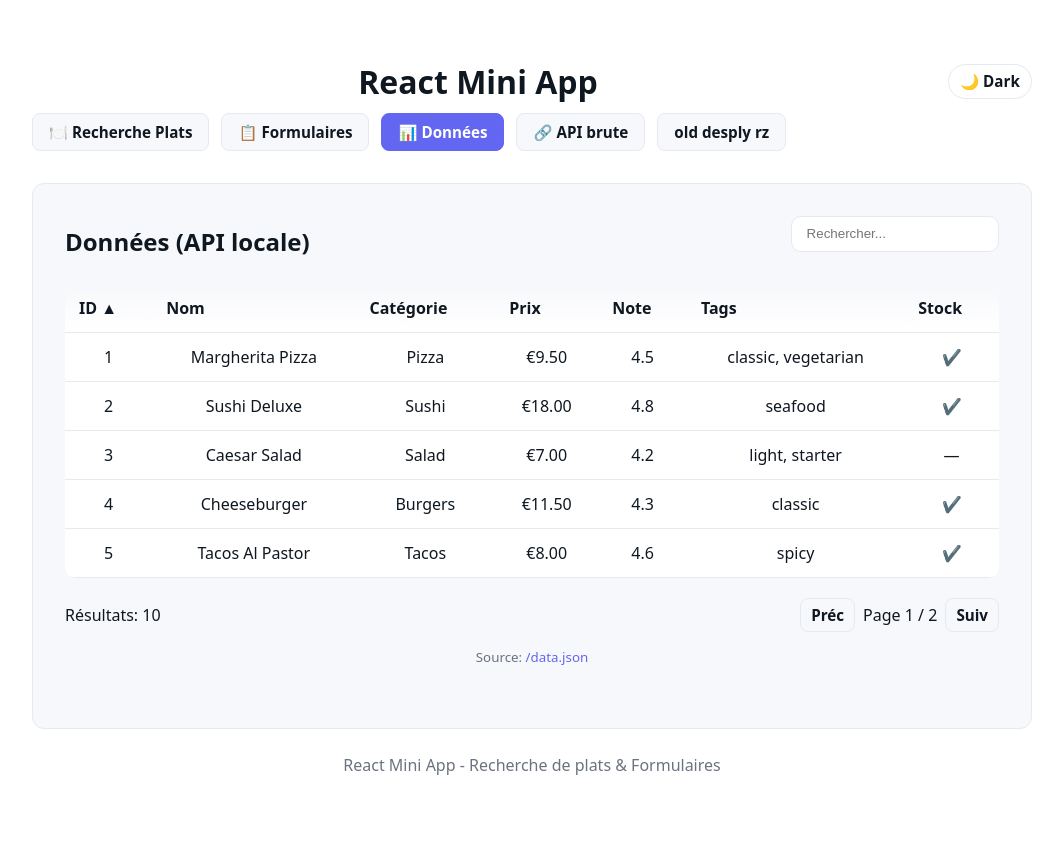
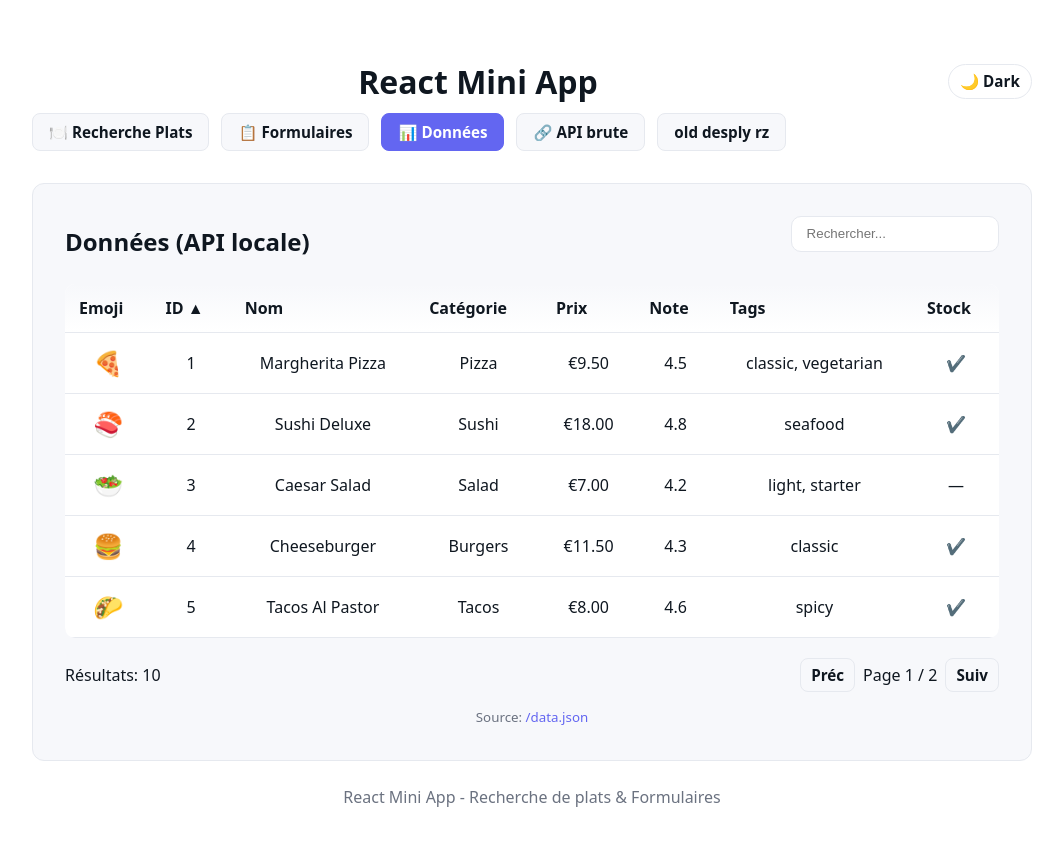
Before and after one commit to ofpptifrane58-max/testerDeepSource, a React (Vite) app: page / in a window 1280 px wide. Both pictures are taken after a click on the button "📊 Données". Shown: the top 846 px of the page, without its empty margins (108-1171 px from the left). Built offline with nearby package versions, Linux system fonts and the light colour scheme.

Commit message:
feat: ajouter des emojis aux éléments du menu et améliorer le style des formulaires

```diff
--- a/public/data.json
+++ b/public/data.json
@@ -1,12 +1,12 @@
 [
-  { "id": 1, "name": "Margherita Pizza", "category": "Pizza", "price": 9.5, "rating": 4.5, "inStock": true, "tags": ["classic","vegetarian"] },
-  { "id": 2, "name": "Sushi Deluxe", "category": "Sushi", "price": 18.0, "rating": 4.8, "inStock": true, "tags": ["seafood"] },
-  { "id": 3, "name": "Caesar Salad", "category": "Salad", "price": 7.0, "rating": 4.2, "inStock": false, "tags": ["light","starter"] },
-  { "id": 4, "name": "Cheeseburger", "category": "Burgers", "price": 11.5, "rating": 4.3, "inStock": true, "tags": ["classic"] },
-  { "id": 5, "name": "Tacos Al Pastor", "category": "Tacos", "price": 8.0, "rating": 4.6, "inStock": true, "tags": ["spicy"] },
-  { "id": 6, "name": "Pad Thai", "category": "Noodles", "price": 10.5, "rating": 4.4, "inStock": true, "tags": ["thai"] },
-  { "id": 7, "name": "Chocolate Cake", "category": "Dessert", "price": 6.0, "rating": 4.9, "inStock": true, "tags": ["sweet","baked"] },
-  { "id": 8, "name": "Greek Yogurt", "category": "Breakfast", "price": 4.0, "rating": 4.1, "inStock": false, "tags": ["healthy"] },
-  { "id": 9, "name": "Ramen Bowl", "category": "Noodles", "price": 12.0, "rating": 4.7, "inStock": true, "tags": ["hot","noodles"] },
-  { "id": 10, "name": "Pancakes", "category": "Breakfast", "price": 5.5, "rating": 4.0, "inStock": true, "tags": ["sweet"] }
+  { "id": 1, "name": "Margherita Pizza", "category": "Pizza", "emoji": "🍕", "price": 9.5, "rating": 4.5, "inStock": true, "tags": ["classic","vegetarian"] },
+  { "id": 2, "name": "Sushi Deluxe", "category": "Sushi", "emoji": "🍣", "price": 18.0, "rating": 4.8, "inStock": true, "tags": ["seafood"] },
+  { "id": 3, "name": "Caesar Salad", "category": "Salad", "emoji": "🥗", "price": 7.0, "rating": 4.2, "inStock": false, "tags": ["light","starter"] },
+  { "id": 4, "name": "Cheeseburger", "category": "Burgers", "emoji": "🍔", "price": 11.5, "rating": 4.3, "inStock": true, "tags": ["classic"] },
+  { "id": 5, "name": "Tacos Al Pastor", "category": "Tacos", "emoji": "🌮", "price": 8.0, "rating": 4.6, "inStock": true, "tags": ["spicy"] },
+  { "id": 6, "name": "Pad Thai", "category": "Noodles", "emoji": "🍜", "price": 10.5, "rating": 4.4, "inStock": true, "tags": ["thai"] },
+  { "id": 7, "name": "Chocolate Cake", "category": "Dessert", "emoji": "🍰", "price": 6.0, "rating": 4.9, "inStock": true, "tags": ["sweet","baked"] },
+  { "id": 8, "name": "Greek Yogurt", "category": "Breakfast", "emoji": "🥣", "price": 4.0, "rating": 4.1, "inStock": false, "tags": ["healthy"] },
+  { "id": 9, "name": "Ramen Bowl", "category": "Noodles", "emoji": "🍲", "price": 12.0, "rating": 4.7, "inStock": true, "tags": ["hot","noodles"] },
+  { "id": 10, "name": "Pancakes", "category": "Breakfast", "emoji": "🥞", "price": 5.5, "rating": 4.0, "inStock": true, "tags": ["sweet"] }
 ]
--- a/src/components/FoodSearch.jsx
+++ b/src/components/FoodSearch.jsx
@@ -1,5 +1,5 @@
 import React, { useMemo, useState } from "react";
-import foods from "../data/foods";
+import foods from "../../public/data.json";
 import "./FoodSearch.css";
 
 export default function FoodSearch() {
--- a/src/pages/DataApiView.jsx
+++ b/src/pages/DataApiView.jsx
@@ -3,12 +3,11 @@ import axios from 'axios';
 
 export default function DataApiView() {
   const [payload, setPayload] = useState(null);
-  const [loading, setLoading] = useState(false);
+  const [loading, setLoading] = useState(true);
   const [error, setError] = useState('');
 
   useEffect(() => {
     let mounted = true;
-    setLoading(true);
     axios.get('/data.json')
       .then(res => { if (mounted) setPayload(res.data); })
       .catch(err => { if (mounted) setError(err.message || 'Erreur'); })
@@ -18,9 +17,9 @@ export default function DataApiView() {
 
   return (
     <div style={{ maxWidth: 980, margin: '0 auto' }}>
-      <h2>API: réponse brute</h2>
-      {loading && <p>Chargement...</p>}
-      {error && <p style={{ color: 'crimson' }}>Erreur: {error}</p>}
+      <h2>🔗 API: réponse brute (JSON)</h2>
+      {loading && <p>⏳ Chargement...</p>}
+      {error && <p style={{ color: 'crimson' }}>❌ Erreur: {error}</p>}
       {payload && (
         <pre style={{ background: 'var(--card)', padding: 12, borderRadius: 8, overflowX: 'auto' }}>
           {JSON.stringify(payload, null, 2)}
--- a/src/pages/DataTable.jsx
+++ b/src/pages/DataTable.jsx
@@ -82,6 +82,7 @@ export default function DataTable() {
             <table className="modern-table">
               <thead>
                 <tr>
+                  <th>Emoji</th>
                   <th onClick={() => toggleSort('id')}>ID {sortBy.key === 'id' ? (sortBy.dir === 'asc' ? '▲' : '▼') : ''}</th>
                   <th onClick={() => toggleSort('name')}>Nom {sortBy.key === 'name' ? (sortBy.dir === 'asc' ? '▲' : '▼') : ''}</th>
                   <th onClick={() => toggleSort('category')}>Catégorie {sortBy.key === 'category' ? (sortBy.dir === 'asc' ? '▲' : '▼') : ''}</th>
@@ -94,6 +95,7 @@ export default function DataTable() {
               <tbody>
                 {paged.map(row => (
                   <tr key={row.id}>
+                    <td className="emoji-cell">{row.emoji}</td>
                     <td>{row.id}</td>
                     <td>{row.name}</td>
                     <td>{row.category}</td>
@@ -104,7 +106,7 @@ export default function DataTable() {
                   </tr>
                 ))}
                 {paged.length === 0 && (
-                  <tr><td colSpan={7} className="muted">Aucun résultat</td></tr>
+                  <tr><td colSpan={8} className="muted">Aucun résultat</td></tr>
                 )}
               </tbody>
             </table>
--- a/src/pages/FormsDemo.jsx
+++ b/src/pages/FormsDemo.jsx
@@ -132,14 +132,14 @@ export default function FormsDemo() {
   return (
     <div className="forms-demo">
       <div className="forms-header">
-        <h1>Tous les types de formulaires HTML</h1>
-        <p>Exemple complet avec tous les types d'inputs disponibles en HTML5.</p>
+        <h1>📝 Tous les types de formulaires HTML</h1>
+        <p>✨ Exemple complet avec tous les types d'inputs disponibles en HTML5.</p>
       </div>
 
       <form onSubmit={handleSubmit} className="demo-form">
         {/* Text Input */}
         <fieldset>
-          <legend>Inputs texte</legend>
+          <legend>📝 Inputs texte</legend>
 
           <div className="form-group">
             <label htmlFor="text">Text:</label>
@@ -216,7 +216,7 @@ export default function FormsDemo() {
 
         {/* Number & Range */}
         <fieldset>
-          <legend>Nombres & Plages</legend>
+          <legend>🔢 Nombres & Plages</legend>
 
           <div className="form-group">
             <label htmlFor="number">Nombre:</label>
@@ -248,7 +248,7 @@ export default function FormsDemo() {
 
         {/* Checkboxes */}
         <fieldset>
-          <legend>Boîtes à cocher (Checkboxes)</legend>
+          <legend>☑️ Boîtes à cocher (Checkboxes)</legend>
 
           <div className="form-group checkbox-group">
             <label htmlFor="checkbox">
@@ -284,7 +284,7 @@ export default function FormsDemo() {
 
         {/* Radio */}
         <fieldset>
-          <legend>Boutons radio</legend>
+          <legend>🔘 Boutons radio</legend>
 
           <div className="form-group">
             <div className="radio-group">
@@ -306,7 +306,7 @@ export default function FormsDemo() {
 
         {/* Select */}
         <fieldset>
-          <legend>Listes déroulantes</legend>
+          <legend>📋 Listes déroulantes</legend>
 
           <div className="form-group">
             <label htmlFor="select">Sélectionnez une option:</label>
@@ -348,7 +348,7 @@ export default function FormsDemo() {
 
         {/* Textarea */}
         <fieldset>
-          <legend>Zone de texte</legend>
+          <legend>📄 Zone de texte</legend>
 
           <div className="form-group">
             <label htmlFor="textarea">Textarea:</label>
@@ -365,7 +365,7 @@ export default function FormsDemo() {
 
         {/* Date & Time */}
         <fieldset>
-          <legend>Dates & Heures</legend>
+          <legend>📅 Dates & Heures</legend>
 
           <div className="form-group">
             <label htmlFor="date">Date:</label>
@@ -425,7 +425,7 @@ export default function FormsDemo() {
 
         {/* Color */}
         <fieldset>
-          <legend>Couleur</legend>
+          <legend>🎨 Couleur</legend>
 
           <div className="form-group">
             <label htmlFor="color">Sélectionnez une couleur:</label>
@@ -444,7 +444,7 @@ export default function FormsDemo() {
 
         {/* File */}
         <fieldset>
-          <legend>Fichier</legend>
+          <legend>📁 Fichier</legend>
 
           <div className="form-group">
             <label htmlFor="file">Télécharger un fichier:</label>
@@ -468,7 +468,7 @@ export default function FormsDemo() {
             {loading ? '⏳ Envoi en cours...' : '📤 Soumettre avec Axios'}
           </button>
           <button type="reset" onClick={handleReset} className="btn btn-secondary" disabled={loading}>
-            Réinitialiser
+            🔄 Réinitialiser
           </button>
         </div>
 
--- a/src/styles/DataTable.css
+++ b/src/styles/DataTable.css
@@ -41,6 +41,12 @@
 
 .modern-table tbody tr:hover { background: rgba(99,102,241,0.03); transform: translateY(-1px); }
 
+.emoji-cell {
+  font-size: 1.5rem;
+  text-align: center;
+  font-weight: 600;
+}
+
 .table-footer {
   display: flex;
   justify-content: space-between;
--- a/src/styles/FormsDemo.css
+++ b/src/styles/FormsDemo.css
@@ -178,6 +178,9 @@ input[type="range"]::-moz-range-thumb:hover {
   gap: 0.5rem;
   cursor: pointer;
   font-weight: 400;
+  -webkit-user-select: none;
+  -moz-user-select: none;
+  -ms-user-select: none;
   user-select: none;
 }
 
```
Also changed, not shown: src/components/test.jsx (+7 -13 lines).
